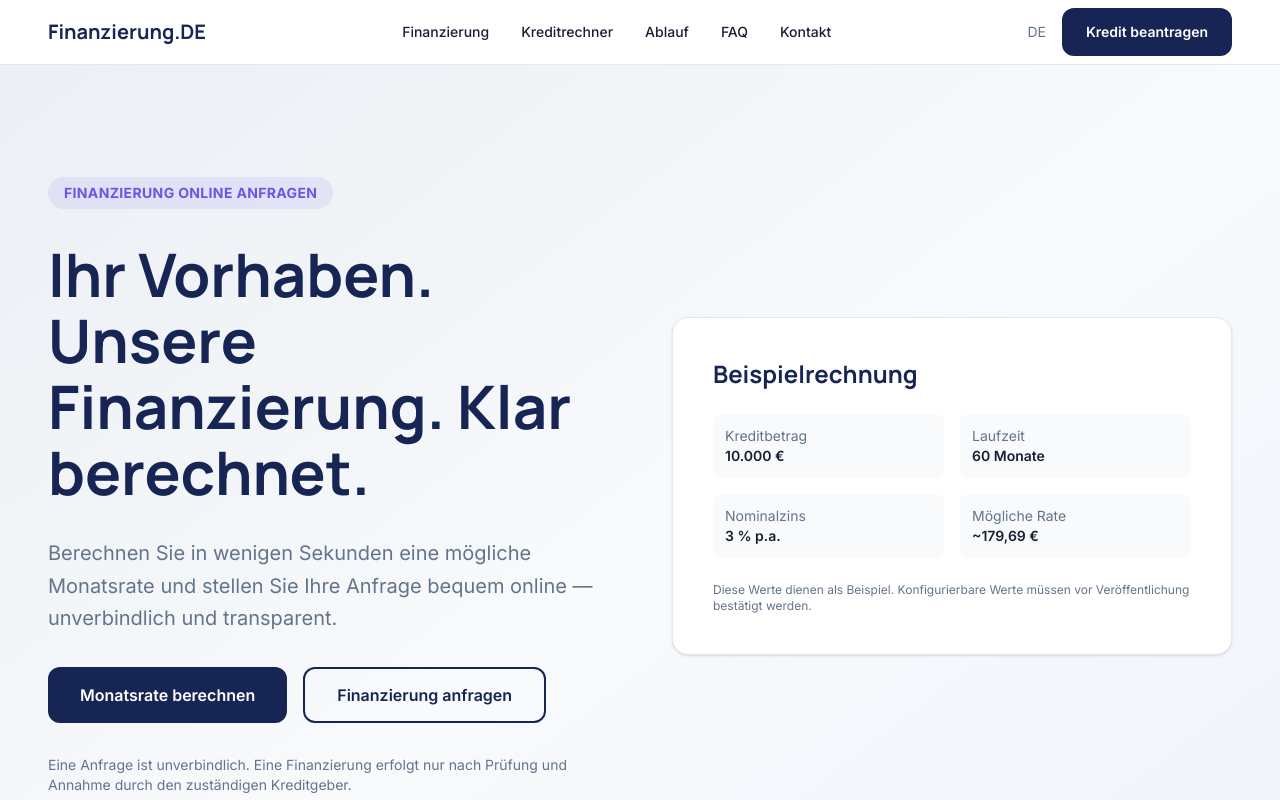
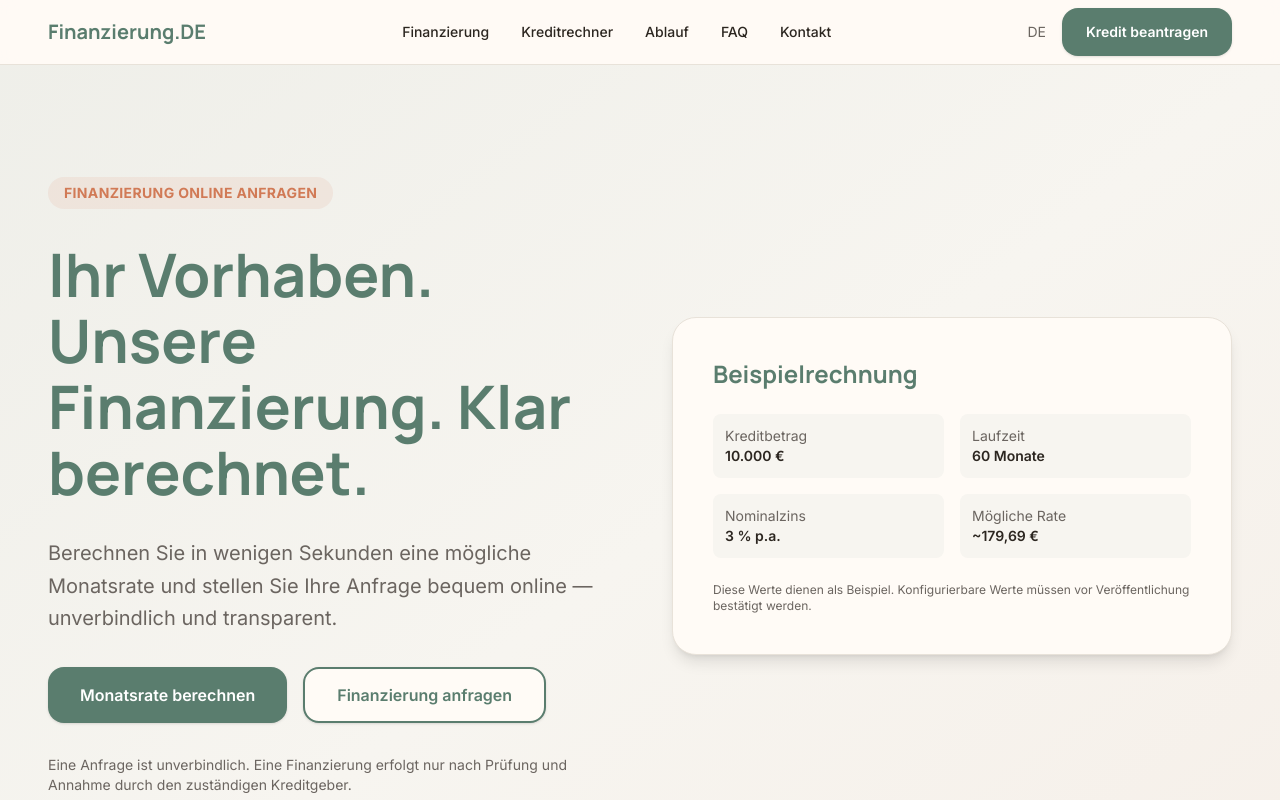
Before and after one commit to senankponjosuekpodekon/lean, a Next.js app in the folder platform/: page /de in a window 1280 px wide. Shown: the top 800 px of the page. Built offline with nearby package versions, Linux system fonts and the light colour scheme.

Commit message:
Apply Warm Fintech design direction.
Updated color palette to warm tones (sage green, terracotta, ochre, cream),
softer shadows, rounded corners and warmer component styles.

Co-Authored-By: Devin <158243242+devin-ai-integration[bot]@users.noreply.github.com>

```diff
--- a/platform/app/globals.css
+++ b/platform/app/globals.css
@@ -1,20 +1,20 @@
 @import "tailwindcss";
 
 :root {
-  --background: #F8FAFC;
-  --foreground: #172033;
-  --primary: #172554;
-  --primary-hover: #1E3A8A;
-  --accent: #6558E8;
-  --accent-secondary: #F43F79;
-  --highlight: #FFD45A;
-  --surface: #FFFFFF;
-  --text: #172033;
-  --text-secondary: #64748B;
-  --border: #E2E8F0;
-  --success: #15803D;
-  --warning: #B45309;
-  --error: #B91C1C;
+  --background: #F7F5F0;
+  --foreground: #2C2620;
+  --primary: #5A7D6E;
+  --primary-hover: #466A5C;
+  --accent: #D17A56;
+  --accent-secondary: #C9A24A;
+  --highlight: #E9D8A6;
+  --surface: #FFFBF6;
+  --text: #2C2620;
+  --text-secondary: #6B6560;
+  --border: #E8E2D9;
+  --success: #4A7C59;
+  --warning: #B47B3A;
+  --error: #B85C4E;
 }
 
 @theme inline {
--- a/platform/components/ui/Button.tsx
+++ b/platform/components/ui/Button.tsx
@@ -20,12 +20,12 @@ export function Button({
   disabled = false,
 }: ButtonProps) {
   const base =
-    "inline-flex items-center justify-center h-12 px-6 rounded-xl font-semibold transition-colors focus:outline-none focus:ring-2 focus:ring-offset-2 focus:ring-accent disabled:opacity-50 disabled:cursor-not-allowed";
+    "inline-flex items-center justify-center h-12 px-6 rounded-2xl font-semibold transition-all duration-200 focus:outline-none focus:ring-2 focus:ring-offset-2 focus:ring-accent disabled:opacity-50 disabled:cursor-not-allowed shadow-sm hover:shadow-md active:scale-[0.98]";
   const variants = {
     primary: "bg-primary text-white hover:bg-primary-hover",
-    secondary: "bg-accent text-white hover:opacity-90",
+    secondary: "bg-accent text-white hover:bg-accent/90",
     outline:
-      "border-2 border-primary text-primary hover:bg-primary hover:text-white",
+      "border-2 border-primary text-primary bg-surface hover:bg-primary hover:text-white",
   };
 
   const classes = `${base} ${variants[variant]} ${className}`;
--- a/platform/components/ui/Card.tsx
+++ b/platform/components/ui/Card.tsx
@@ -7,7 +7,7 @@ interface CardProps {
 
 export function Card({ children, className = "" }: CardProps) {
   return (
-    <div className={`bg-surface rounded-2xl border border-border p-6 shadow-sm ${className}`}>
+    <div className={`bg-surface rounded-3xl border border-border p-6 shadow-[0_4px_20px_-4px_rgba(44,38,32,0.08)] ${className}`}>
       {children}
     </div>
   );
--- a/platform/components/ui/Input.tsx
+++ b/platform/components/ui/Input.tsx
@@ -32,8 +32,8 @@ export function Input({
         onChange={(e) => onChange(e.target.value)}
         placeholder={placeholder}
         required={required}
-        className={`h-12 px-4 rounded-xl border bg-surface text-text placeholder:text-text-secondary focus:outline-none focus:ring-2 focus:ring-accent ${
-          error ? "border-error" : "border-border"
+        className={`h-12 px-4 rounded-2xl border bg-surface text-text placeholder:text-text-secondary focus:outline-none focus:ring-2 focus:ring-accent/50 transition-all ${
+          error ? "border-error" : "border-border hover:border-primary/30"
         }`}
       />
       {error && <p className="text-sm text-error">{error}</p>}
--- a/platform/components/ui/Slider.tsx
+++ b/platform/components/ui/Slider.tsx
@@ -30,7 +30,7 @@ export function Slider({
         step={step}
         value={value}
         onChange={(e) => onChange(Number(e.target.value))}
-        className="w-full h-2 bg-border rounded-lg appearance-none cursor-pointer accent-accent"
+        className="w-full h-2 bg-border rounded-lg appearance-none cursor-pointer accent-primary"
       />
     </div>
   );
```
